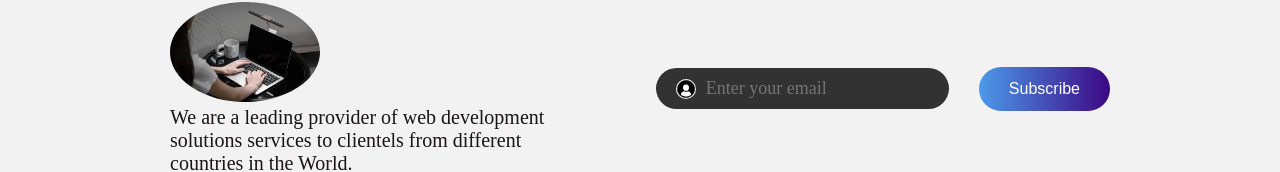
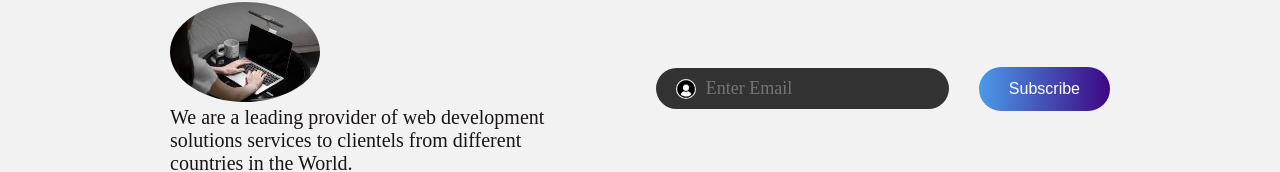
Before and after one commit to BlakWeb/landing-page, a React (Vite) app: page /contact in a window 1280 px wide. Shown: the part 960-1132 px from the top of the page. Built offline with nearby package versions, Linux system fonts and the light colour scheme.

Commit message:
Update Footer.jsx

```diff
--- a/src/Components/Footer/Footer.jsx
+++ b/src/Components/Footer/Footer.jsx
@@ -20,7 +20,7 @@ const Footer = () => {
                 <div className="footer-top-right">
                     <div className="footer-email-input">
                         <img src={user_icon} alt="User Icon" />
-                        <input type="email" placeholder="Enter your email" required />
+                        <input type="email" placeholder="Enter Email" required />
                     </div>
                     <button className="footer-subscribe">
                         Subscribe
```
